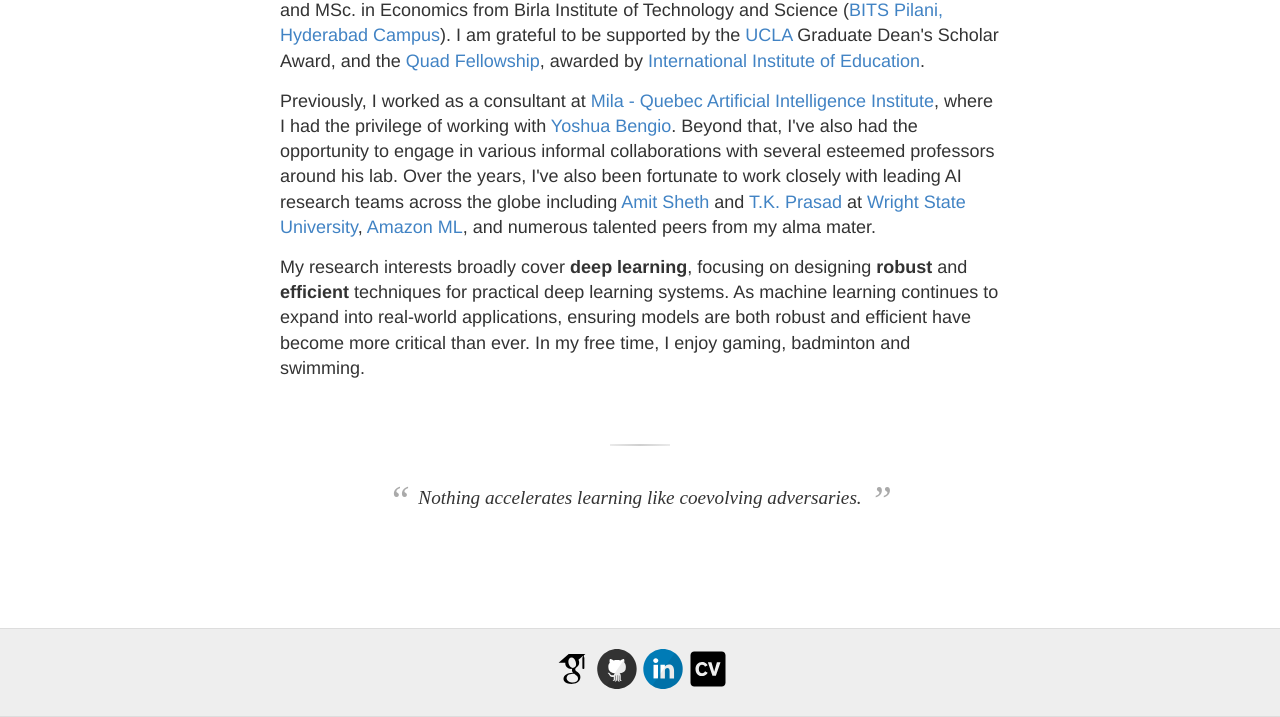
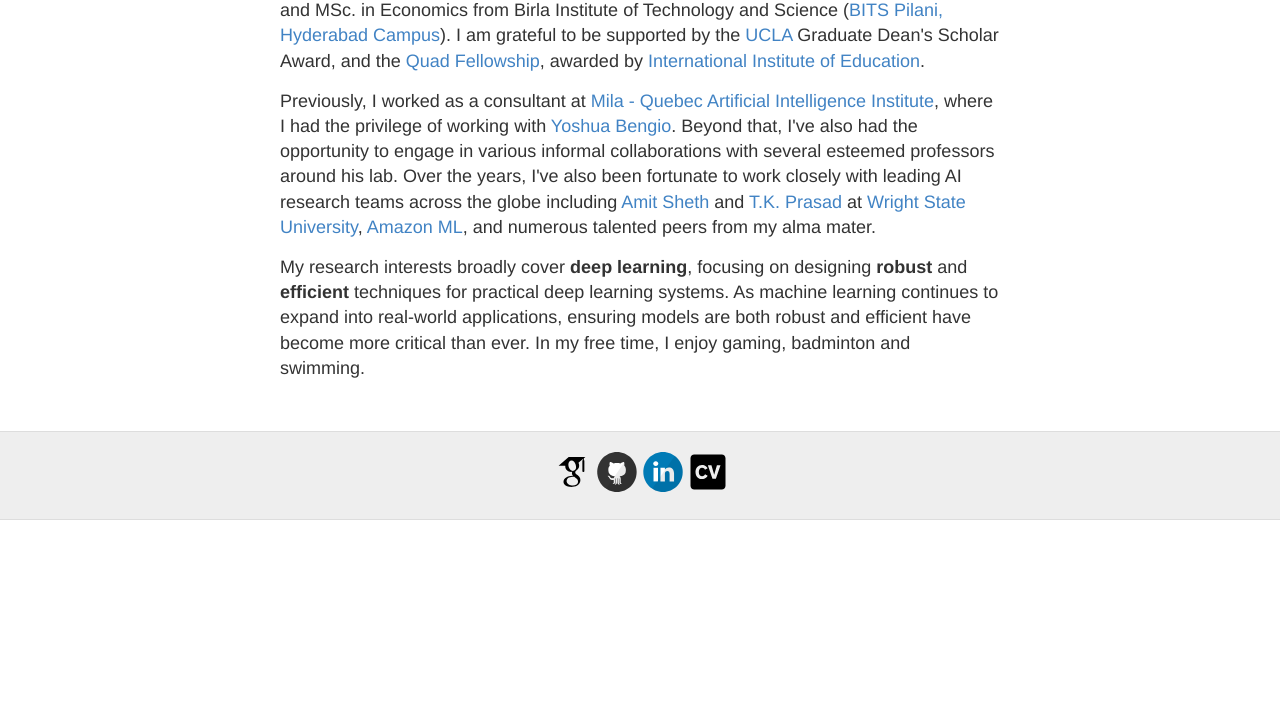
Before and after one commit to RamnathKumar181/ramnathkumar181.github.io, a Jekyll site: the page built from index.html, in a window 1280 px wide, cut to the strip 465-1182 px from the top of the page. Built offline with Jekyll 4.4.1, drawn with Linux system fonts in a browser that asks for light colours; after the commit the page ends 985 px from its top, so only the background shows below that.

Commit message:
Updated CV

```diff
--- a/index.html
+++ b/index.html
@@ -20,8 +20,9 @@
 <p>
 My research interests broadly cover <b>deep learning</b>, focusing on designing <b>robust</b> and <b>efficient</b> techniques for practical deep learning systems. As machine learning continues to expand into real-world applications, ensuring models are both robust and efficient have become more critical than ever. In my free time, I enjoy gaming, badminton and swimming.
 </p>
+
 <!-- Beautiful full-width quote section -->
-<div class="quote-wrapper">
+<!-- <div class="quote-wrapper">
   <hr class="quote-divider">
   <blockquote class="quote-text">
     <span class="quote-mark">“</span>
@@ -76,4 +77,4 @@
       font-size: 2rem;
     }
   }
-</style>
+</style> -->
```
Also changed, not shown: 1 other file.
